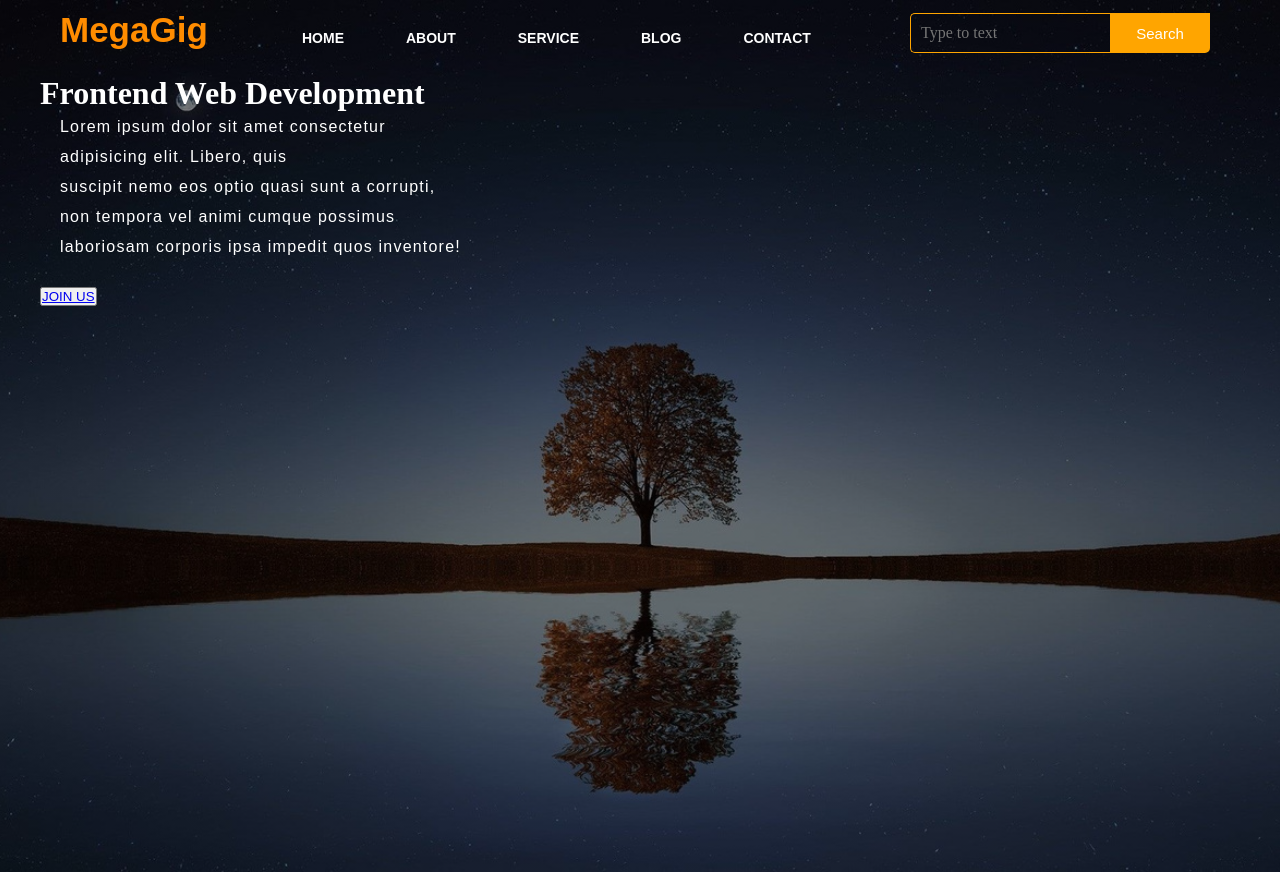
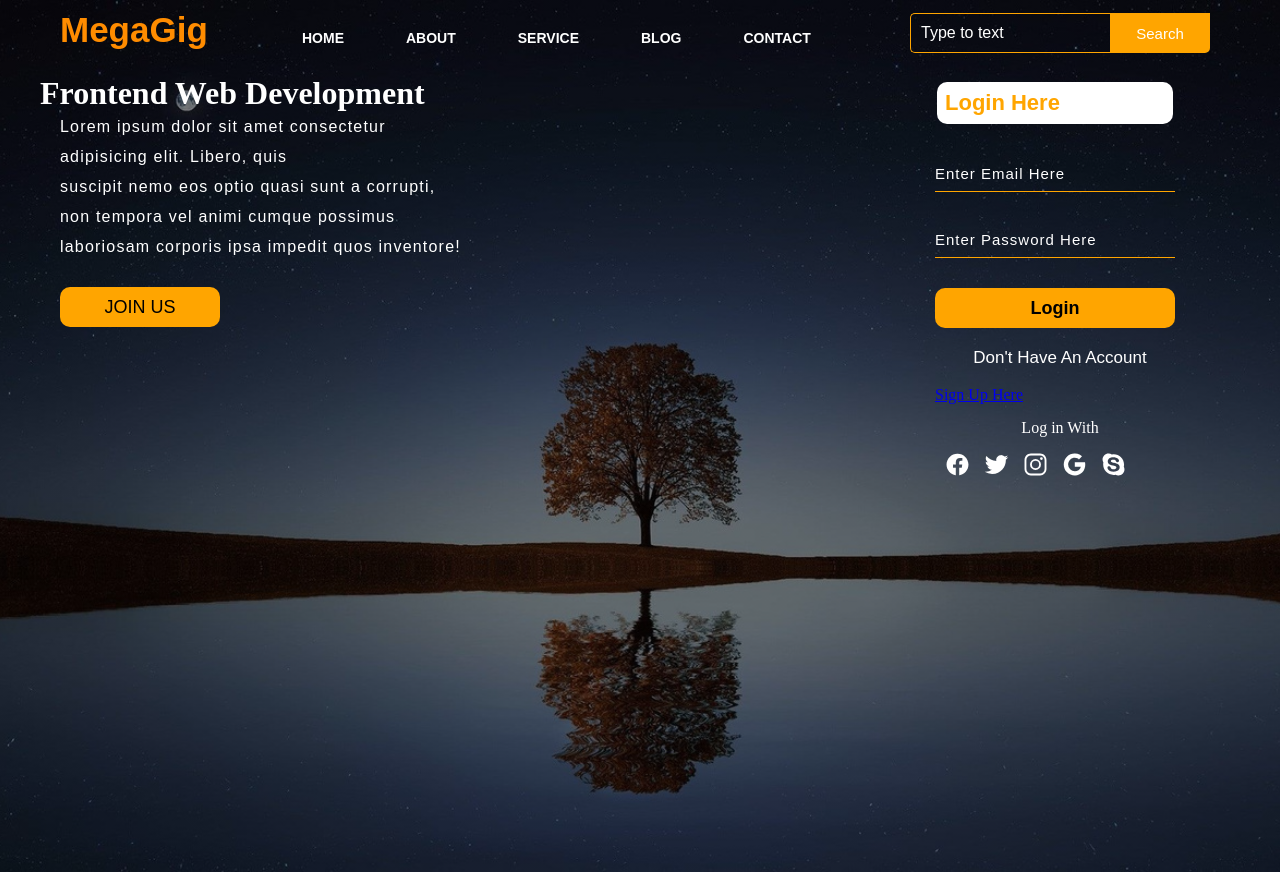
Before and after one commit to Megagig/Business-website, a plain HTML site: page index.html in a window 1280 px wide. Drawn offline with nearby package versions, Linux system fonts and the light colour scheme.

Commit message:
Completed the styles

```diff
--- a/index.html
+++ b/index.html
@@ -42,7 +42,29 @@
           laboriosam corporis ipsa impedit quos inventore!
         </p>
         <button class="cn"><a href="#">JOIN US</a></button>
+        <div class="form">
+          <h2>Login Here</h2>
+          <input type="Email" name="Email" placeholder="Enter Email Here" />
+          <input
+            type="Password"
+            name="password"
+            placeholder="Enter Password Here"
+          />
+          <button class="btnn"><a href="#">Login</a></button>
+          <p class="link">Don't Have An Account</p>
+          <br />
+          <a href="#">Sign Up Here</a>
+          <p class="liw">Log in With</p>
+          <div class="icon">
+            <a href="#"><ion-icon name="logo-facebook"></ion-icon></a>
+            <a href="#"><ion-icon name="logo-twitter"></ion-icon></a>
+            <a href="#"><ion-icon name="logo-instagram"></ion-icon></a>
+            <a href="#"><ion-icon name="logo-google"></ion-icon></a>
+            <a href="#"><ion-icon name="logo-skype"></ion-icon></a>
+          </div>
+        </div>
       </div>
     </div>
+    <script src="https://unpkg.com/ionicons@5.4.0/dist/ionicons.js"></script>
   </body>
 </html>
--- a/style.css
+++ b/style.css
@@ -108,3 +108,125 @@ font-family: Arial, Helvetica, sans-serif;
 letter-spacing: 1.2px;
 line-height: 30px;
 }
+.cn{
+    width: 160px;
+    height: 40px;
+    background: orange;
+    border: none;
+    margin-bottom: 10px;
+    margin-left: 20px;
+    font-size: 18px;
+    border-radius: 10px;
+    cursor: pointer;
+    transition: 0.4s ease;
+}
+.cn a{
+    text-decoration: none;
+    color: #000;
+    transition: .3s ease;
+}
+.cn:hover{
+background: white;
+
+}
+.form{
+    width: 250px;
+    height: 280px;
+    background: linear-gradient(to top rgba(0,0,0,0.8)50% rgba(0,0,0,0.8)50%);
+    position: absolute;
+    top: -20px;
+    left: 870px;
+    border-radius: 10px;
+    padding: 25px;
+}
+.form h2{
+    width: 220px;
+    font-family: sans-serif;
+    color: orange;
+    font-size: 22px;
+    background-color: white;
+    margin: 2px;
+    border-radius: 10px;
+    padding: 8px;
+
+}
+.form input{
+width: 240px;
+height: 35px;
+background: transparent;
+border-bottom: 1px solid orange;
+border-top: none;
+border-right: none;
+border-left: none;
+color: #fff;
+font-size: 15px;
+letter-spacing: 1px;
+margin-top: 30px;
+font-family: sans-serif;
+
+}
+.form input:focus{
+    outline: none;
+}
+
+::placeholder{
+    color: #fff;
+    font-family: Arial, Helvetica, sans-serif;
+}
+.btnn{
+    width: 240px;
+    height: 40px;
+    background: orange;
+    border: none;
+    margin-top: 30px;
+    font-size: 18px;
+    border-radius: 10px;
+    cursor: pointer;
+    color: #fff;
+    transition: 0.4s ease;
+
+}
+.btnn:hover{
+    background: #fff;
+    color: orange;
+}
+.btnn a{
+    text-decoration: none;
+    color: #000;
+    font-weight: bold;
+}
+.link{
+    font-family: Arial, Helvetica, sans-serif;
+    font-size: 17px;
+    padding-top: 20px;
+    text-align: center;
+
+}
+.link a{
+    text-decoration: none;
+    color: #ff7200;
+    text-align: center;
+
+}
+.liw{
+    padding-top: 15px;
+    padding-bottom: 10px;
+    text-align: center;
+}
+.icon a{
+text-decoration: none;
+color: #fff;
+}
+
+.icon ion-icon{
+    color: #fff;
+    font-size: 25px;
+    padding-left: 10px;
+    padding-top: 5px;
+    transition: 0.3s ease;
+
+}
+.icon ion-icon:hover{
+    color: #ff7200;
+
+}
```
